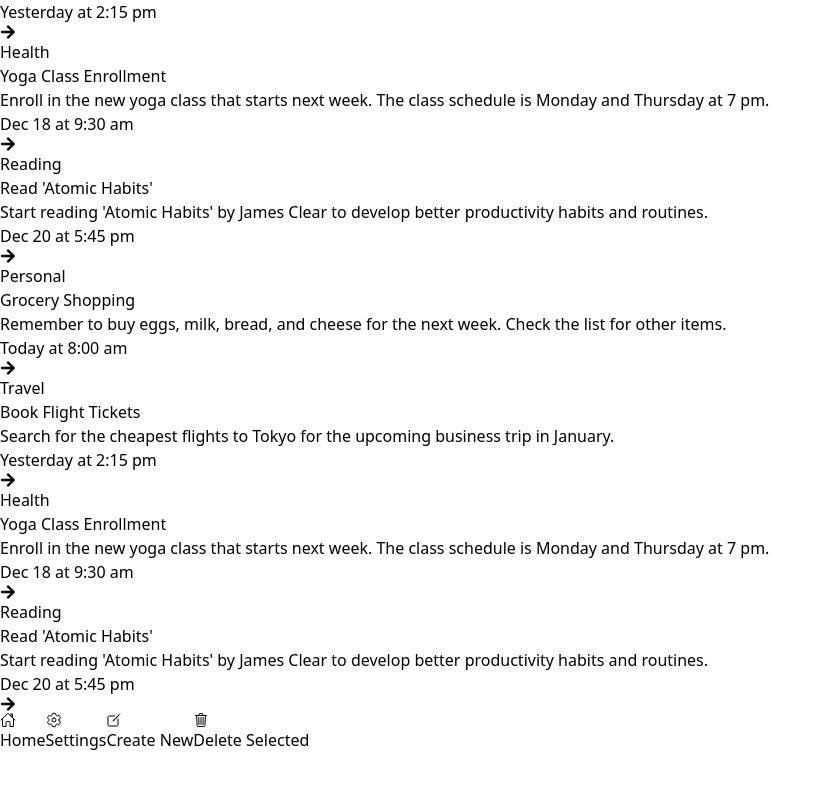
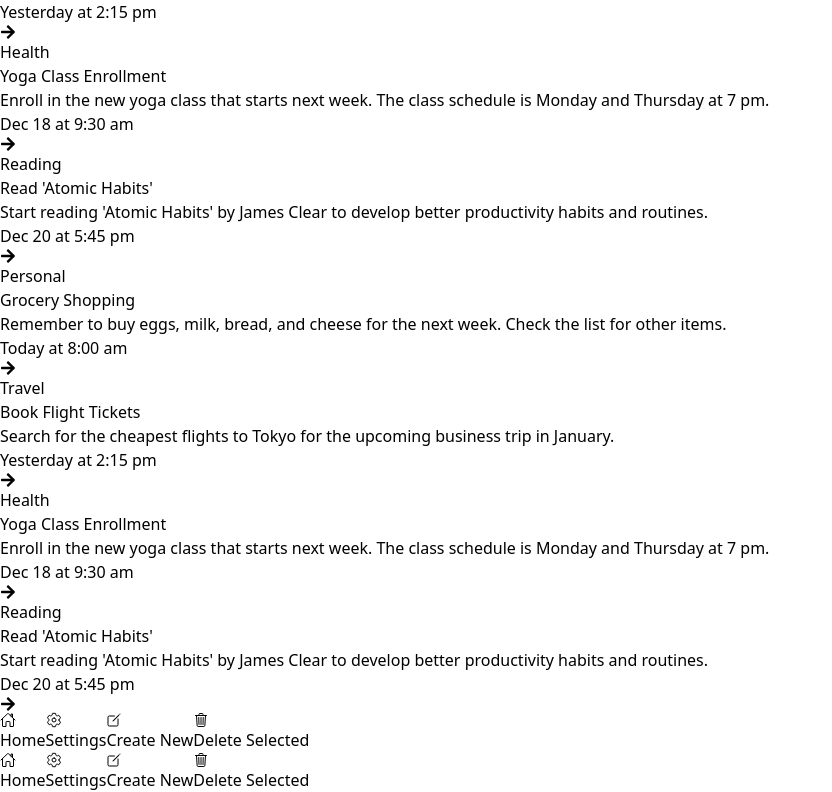
Before and after one commit to Ananthakrishna24/docs-app, a React (Vite) app: page / in a window 1280 px wide. Shown: the part 1600-2392 px from the top of the page, without its empty margins (0-832 px from the left). Before the commit the page ends 2352 px from the top, so only its background shows below. Built offline with nearby package versions, Linux system fonts and the light colour scheme.

Commit message:
overlapped bottom dock in App.js needs to be fixed

```diff
--- a/src/App.jsx
+++ b/src/App.jsx
@@ -15,7 +15,7 @@ function App() {
         <Route path="/note-page" element={<NotePage />} />
         <Route path="/create" element={<CreateNew />} />
       </Routes>
-      {/* <BottomDock /> */}
+      <BottomDock />
     </Router>
   );
 }
```
